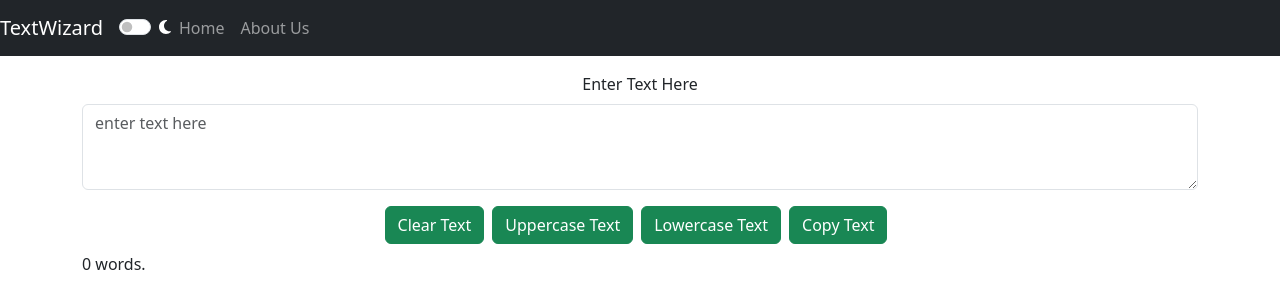
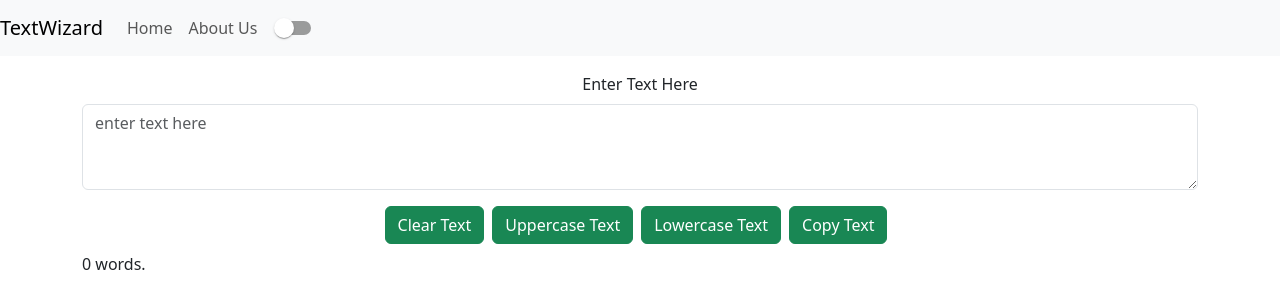
Before and after one commit to dharmsolanki/textwizard, a React (Create React App) app: page / in a window 1280 px wide. Shown: the top 308 px of the page. Built offline with nearby package versions, Linux system fonts and the light colour scheme.

Commit message:
add react on-off switch

```diff
--- a/package.json
+++ b/package.json
@@ -3,8 +3,11 @@
   "version": "0.1.0",
   "private": true,
   "dependencies": {
+    "@emotion/react": "^11.13.0",
+    "@emotion/styled": "^11.13.0",
     "@fortawesome/free-solid-svg-icons": "^6.6.0",
     "@fortawesome/react-fontawesome": "^0.2.2",
+    "@mui/material": "^5.16.4",
     "@testing-library/jest-dom": "^5.17.0",
     "@testing-library/react": "^13.4.0",
     "@testing-library/user-event": "^13.5.0",
--- a/src/component/Home.js
+++ b/src/component/Home.js
@@ -1,4 +1,4 @@
-import React, { useState } from 'react';
+import React, { useEffect, useState } from 'react';
 import Form from 'react-bootstrap/Form';
 import { Button } from 'react-bootstrap';
 import { ToastContainer, toast } from 'react-toastify';
@@ -50,8 +50,10 @@ export default function Home() {
     const countWord = (input) => {
         return input.trim().split(/\s+/).filter(word => word.length > 0).length;
     }
+
+
     return (
-        <div className='container my-3'>
+        <div className={'container my-3'}>
             <Form>
                 <Form.Group className="mb-3" controlId="exampleForm.ControlTextarea1">
                     <Form.Label>Enter Text Here</Form.Label>
--- a/src/component/Navbar.js
+++ b/src/component/Navbar.js
@@ -1,38 +1,25 @@
 import React, { useState } from 'react';
-import { FontAwesomeIcon } from '@fortawesome/react-fontawesome';
-import { faSun, faMoon } from '@fortawesome/free-solid-svg-icons';
 import '../custom/custom.css';
-import $ from "jquery";
 import { Link } from 'react-router-dom';
+import { Switch } from '@mui/material';
 
 export default function Navbar() {
     const [isToggled, setIsToggled] = useState(false);
+    const [myStyle, setMyStyle] = useState("light");
 
     const handleChange = () => {
         setIsToggled(!isToggled);
         if (!isToggled) {
-            document.body.style.background = "#1E1E1E";
-            document.body.style.color = "white";
-            $("#myInput").css("background-color", "gray");
-            $("#myInput").css("color", "white");
+            setMyStyle("dark")
         } else {
-            document.body.style.background = "";
-            document.body.style.color = "";
-            $("#myInput").css("background-color", "");
-            $("#myInput").css("color", "");
+            setMyStyle("light")
         }
     };
 
     return (
         <div>
-            <nav className="navbar navbar-expand-lg navbar-dark bg-dark">
-                <a className="navbar-brand" href="/">TextWizard</a>
-                <div class="form-check form-switch">
-                    <input class="form-check-input" type="checkbox" onChange={handleChange} role="switch" id="flexSwitchCheckChecked" checked={isToggled} />
-                    <label className="form-check-label" htmlFor="flexSwitchCheckChecked">
-                        <FontAwesomeIcon style={{ color: "white" }} icon={isToggled ? faSun : faMoon} />
-                    </label>
-                </div>
+            <nav className={`navbar navbar-expand-lg navbar-${myStyle} bg-${myStyle}`}>
+                <Link className="navbar-brand" to="/">TextWizard</Link>
                 <ul class="navbar-nav">
                     <li class="nav-item">
                         <Link class="nav-link" to="/">Home</Link>
@@ -41,6 +28,7 @@ export default function Navbar() {
                         <Link class="nav-link" to="/about">About Us</Link>
                     </li>
                 </ul>
+                <Switch color="warning" onChange={handleChange} />
             </nav>
         </div>
     );
```
Also changed, not shown: 1 other file (tests, documents, lock files or other folders).
